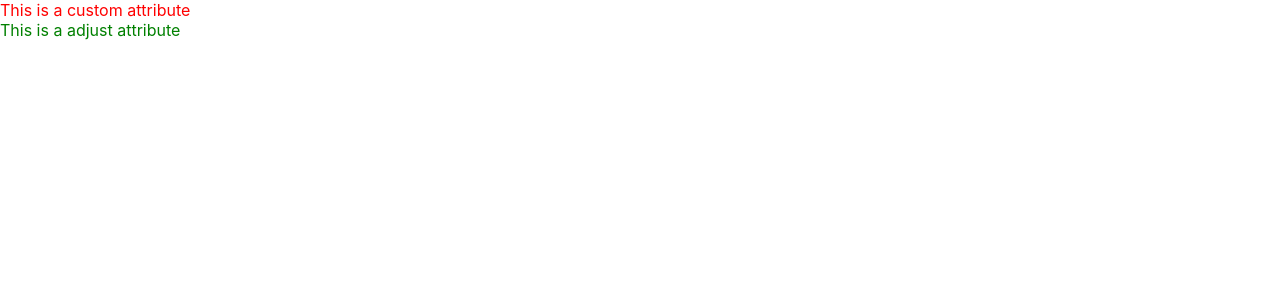
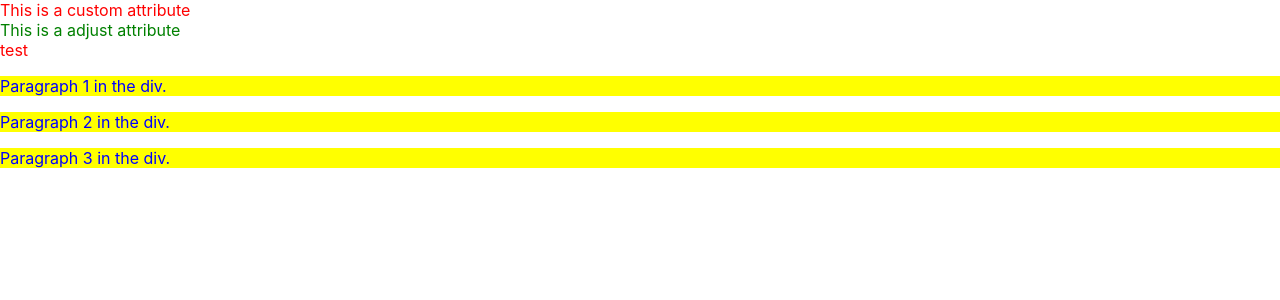
Before and after one commit to toanlehcm/demo_reactjs, a React (Create React App) app: page / in a window 1280 px wide. Shown: the top 300 px of the page. Built offline with nearby package versions, Linux system fonts and the light colour scheme.

Commit message:
- Compare: + class A, class B{color:'red'}; + class A class B{color:'red'}; + class A>class B{color:'red'};

```diff
--- a/src/DemoHTML/CustomAttribute.css
+++ b/src/DemoHTML/CustomAttribute.css
@@ -5,3 +5,19 @@
 [data-adjust-attribute="adjust-Value"] {
   color: green;
 }
+
+div {
+  color: blue;
+}
+
+#A {
+  color: red;
+}
+
+.B {
+  color: green;
+}
+
+.divCSS .pCSS {
+  background-color: yellow;
+}
--- a/src/DemoHTML/CustomAttribute.jsx
+++ b/src/DemoHTML/CustomAttribute.jsx
@@ -25,6 +25,19 @@ export default function CustomAttribute(params) {
       <div id="adjustElement" data-adjust-attribute="adjust-Value">
         This is a adjust attribute
       </div>
+
+      <div id="A" className="B">
+        test
+      </div>
+
+      {/* ------------ */}
+      <div className="divCSS">
+        <p className="pCSS">Paragraph 1 in the div.</p>
+        <p className="pCSS">Paragraph 2 in the div.</p>
+        <section>
+          <p className="pCSS">Paragraph 3 in the div.</p>
+        </section>
+      </div>
     </>
   );
 }
```
